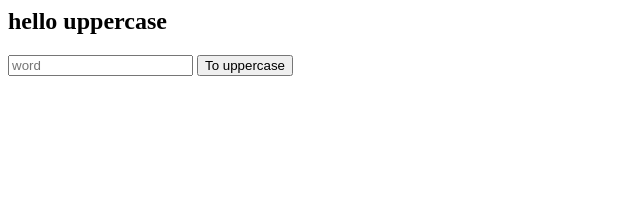
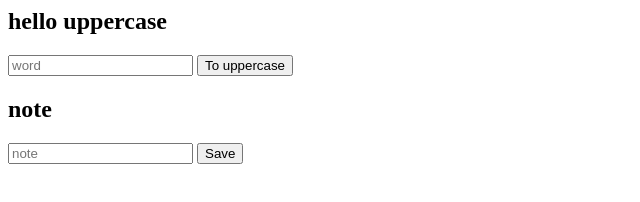
Before and after one commit to facutk/hello-html, a website: page index.html in a window 1280 px wide. Shown: the whole page, without its empty margins (0-640 px from the left). Drawn offline with Linux system fonts and the light colour scheme; no server answers.

Commit message:
add note

```diff
--- a/index.html
+++ b/index.html
@@ -2,11 +2,17 @@
   <head>
     <meta name="viewport" content="width=device-width, initial-scale=1">
   </head>
-  <body>
+  <body onload="getNote()">
     <h2>hello uppercase</h2>
     <form onsubmit="toUppercase(event)">
       <input type="text" placeholder="word" id="word">
       <input type="submit" value="To uppercase">
+    </form>
+
+    <h2>note</h2>
+    <form onsubmit="setNote(event)">
+      <input type="text" placeholder="note" id="note">
+      <input type="submit" value="Save">
     </form>
     <script>
       function toUppercase(e) {
@@ -14,6 +20,23 @@
         const str = document.querySelector('#word').value
         fetch(`/gecko/uppercase/${str}`).then(r => r.text()).then(alert)
       }
+
+      function setNote(e) {
+        e.preventDefault()
+        const note = document.querySelector('#note').value
+        fetch(`/gecko/note`, {
+          method: 'POST',
+          body: JSON.stringify({
+            message: str
+          })
+        });
+      }
+
+      function getNote() {
+        fetch(`/gecko/note`).then(r => r.json()).then(note => {
+          document.querySelector('#note').value = note.message
+        })
+      }
     </script>
   </body>
 </html>
```
